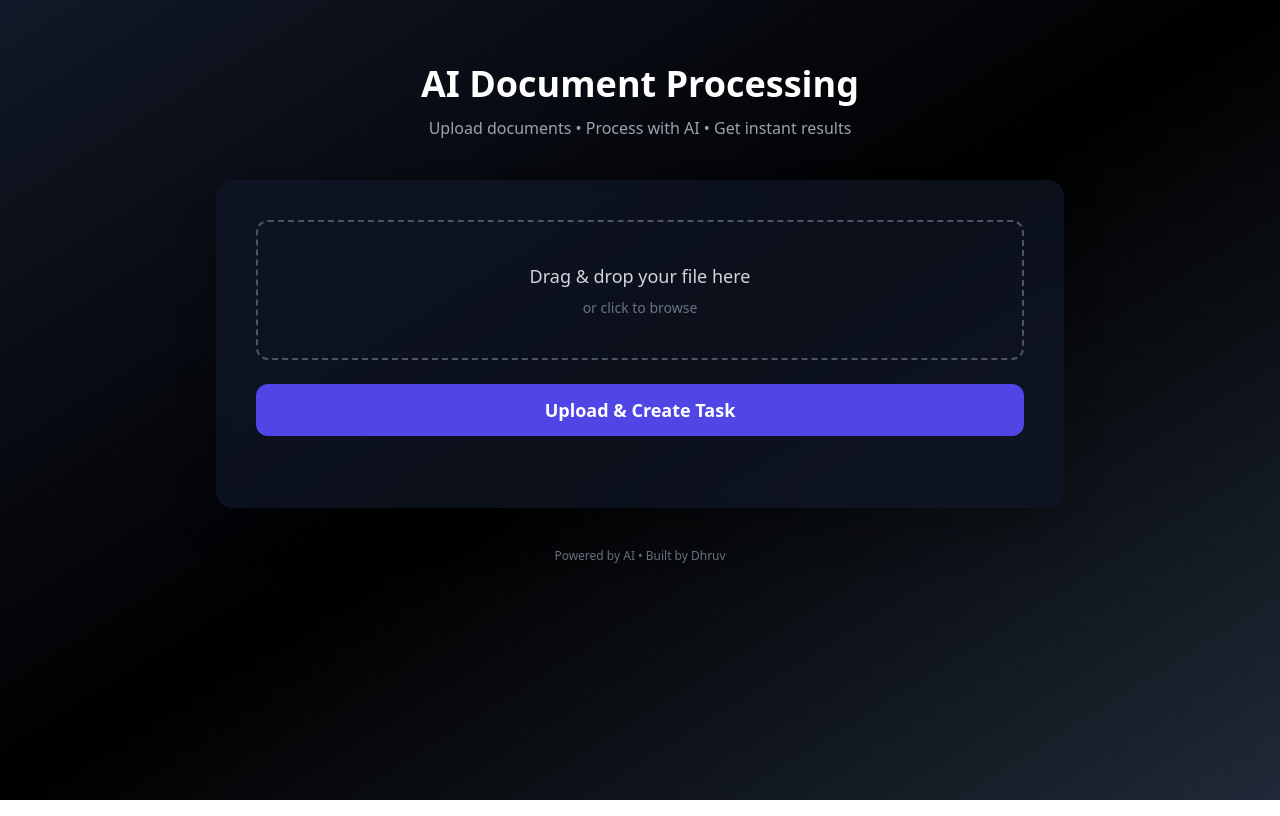
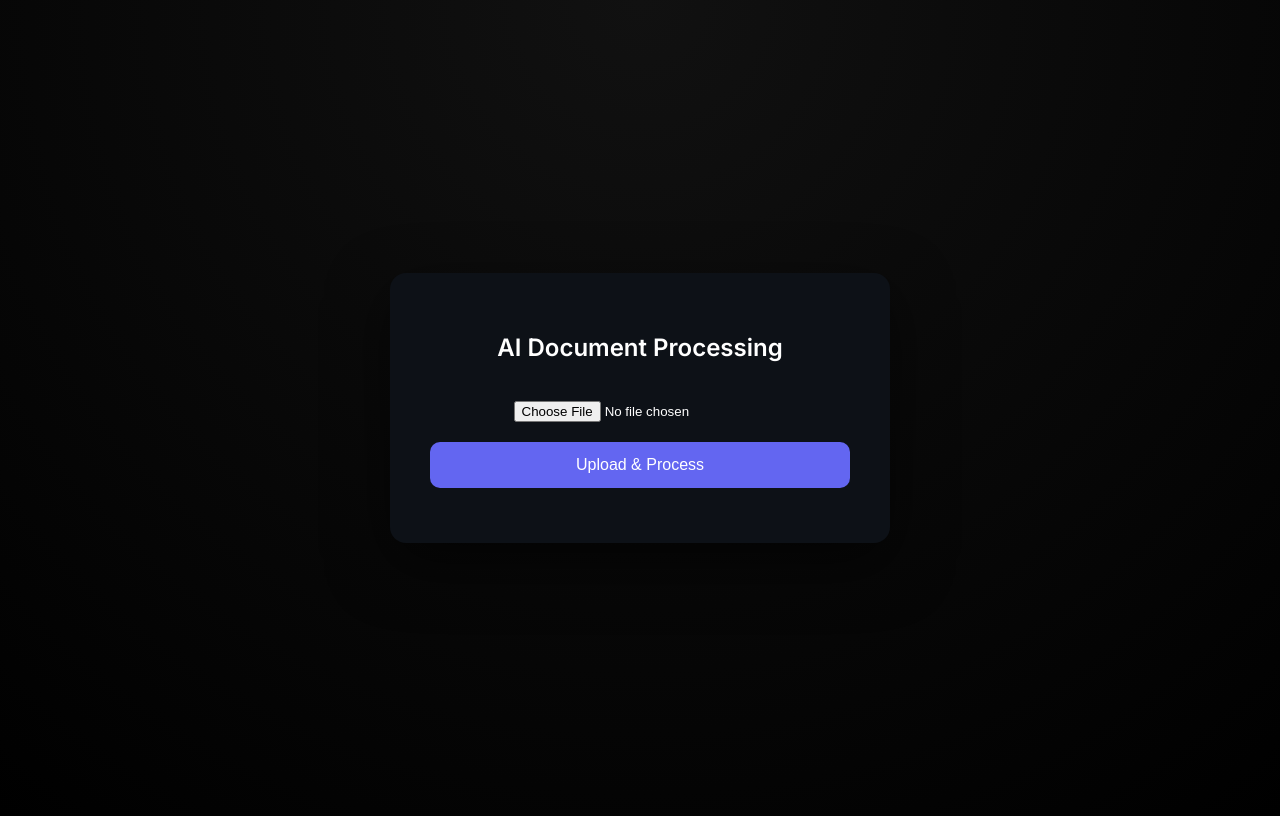
Before and after one commit to Dhruvitaliya29/ai-marketplace, a website: page task-platform/public/index.html in a window 1280 px wide. Drawn offline with nearby package versions, Linux system fonts and the light colour scheme.

Commit message:
Update index.html

```diff
--- a/task-platform/public/index.html
+++ b/task-platform/public/index.html
@@ -2,61 +2,47 @@
 <html lang="en">
 <head>
   <meta charset="UTF-8" />
-  <title>AI Document Processing Platform</title>
-  <meta name="viewport" content="width=device-width, initial-scale=1.0">
-
-  <!-- Tailwind CDN -->
-  <script src="https://cdn.tailwindcss.com"></script>
+  <title>AI Document Processing</title>
+  <link rel="stylesheet" href="https://fonts.googleapis.com/css2?family=Inter:wght@400;600&display=swap">
+  <style>
+    body {
+      font-family: Inter, sans-serif;
+      background: radial-gradient(circle at top, #111, #000);
+      color: #fff;
+      display: flex;
+      height: 100vh;
+      align-items: center;
+      justify-content: center;
+    }
+    .card {
+      background: #0d1117;
+      padding: 40px;
+      border-radius: 16px;
+      width: 420px;
+      box-shadow: 0 20px 60px rgba(0,0,0,.6);
+      text-align: center;
+    }
+    button {
+      width: 100%;
+      padding: 14px;
+      background: #6366f1;
+      border: none;
+      border-radius: 10px;
+      color: #fff;
+      font-size: 16px;
+      cursor: pointer;
+    }
+    input { margin: 20px 0; }
+    .status { margin-top: 15px; color: #f87171; }
+  </style>
 </head>
-
-<body class="bg-gradient-to-br from-gray-900 via-black to-gray-800 min-h-screen text-white">
-
-  <div class="max-w-4xl mx-auto py-16 px-6">
-
-    <!-- Header -->
-    <h1 class="text-4xl font-bold text-center mb-3">
-      AI Document Processing
-    </h1>
-    <p class="text-center text-gray-400 mb-10">
-      Upload documents • Process with AI • Get instant results
-    </p>
-
-    <!-- Card -->
-    <div class="bg-gray-900/70 backdrop-blur rounded-2xl p-10 shadow-2xl">
-
-      <!-- Drop Area -->
-      <div
-        id="dropArea"
-        class="border-2 border-dashed border-gray-600 rounded-xl p-10 text-center cursor-pointer hover:border-indigo-500 transition-all"
-      >
-        <p class="text-lg text-gray-300">Drag & drop your file here</p>
-        <p class="text-sm text-gray-500 mt-2">or click to browse</p>
-        <input type="file" id="fileInput" class="hidden" />
-      </div>
-
-      <!-- Upload Button -->
-      <button
-        id="uploadBtn"
-        class="mt-6 w-full bg-indigo-600 hover:bg-indigo-700 transition-all py-3 rounded-xl font-semibold text-lg"
-      >
-        Upload & Create Task
-      </button>
-
-      <!-- Status -->
-      <div
-        id="status"
-        class="mt-8 text-center text-sm text-gray-300"
-      ></div>
-
-    </div>
-
-    <!-- Footer -->
-    <p class="text-center text-gray-500 text-xs mt-10">
-      Powered by AI • Built by Dhruv
-    </p>
-
+<body>
+  <div class="card">
+    <h2>AI Document Processing</h2>
+    <input type="file" id="file" />
+    <button onclick="upload()">Upload & Process</button>
+    <div class="status" id="status"></div>
   </div>
-
   <script src="app.js"></script>
 </body>
 </html>
```
